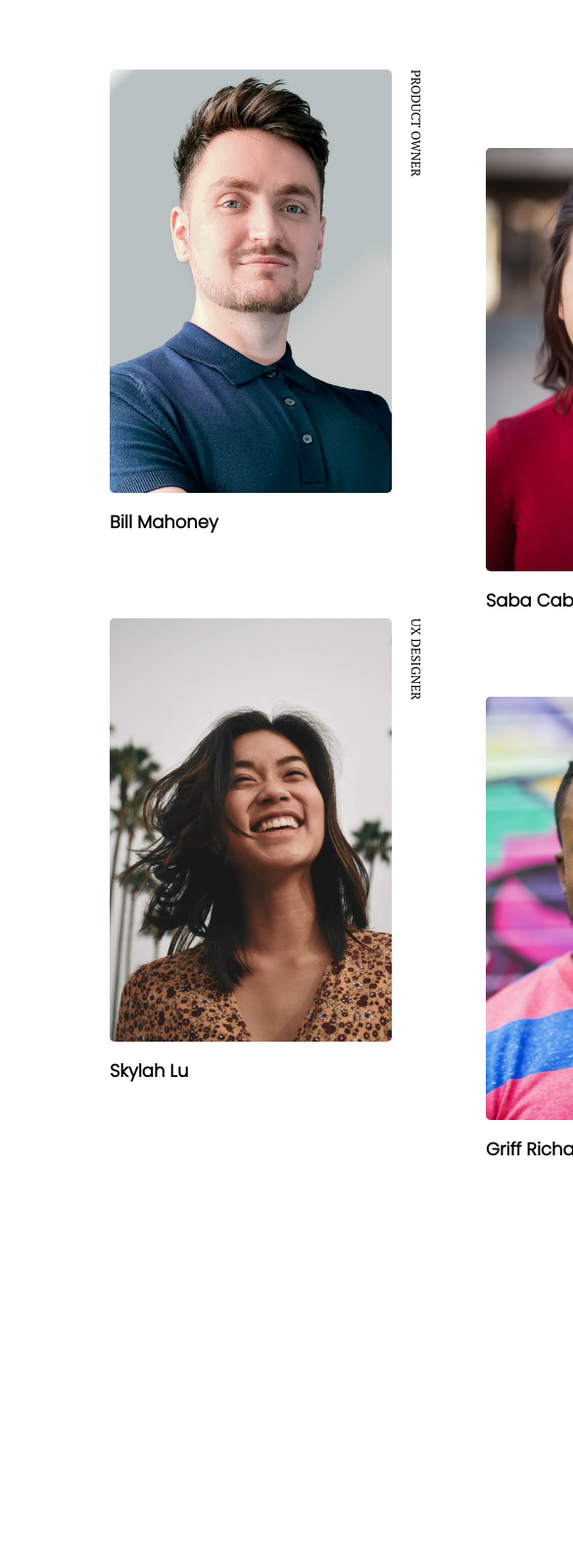
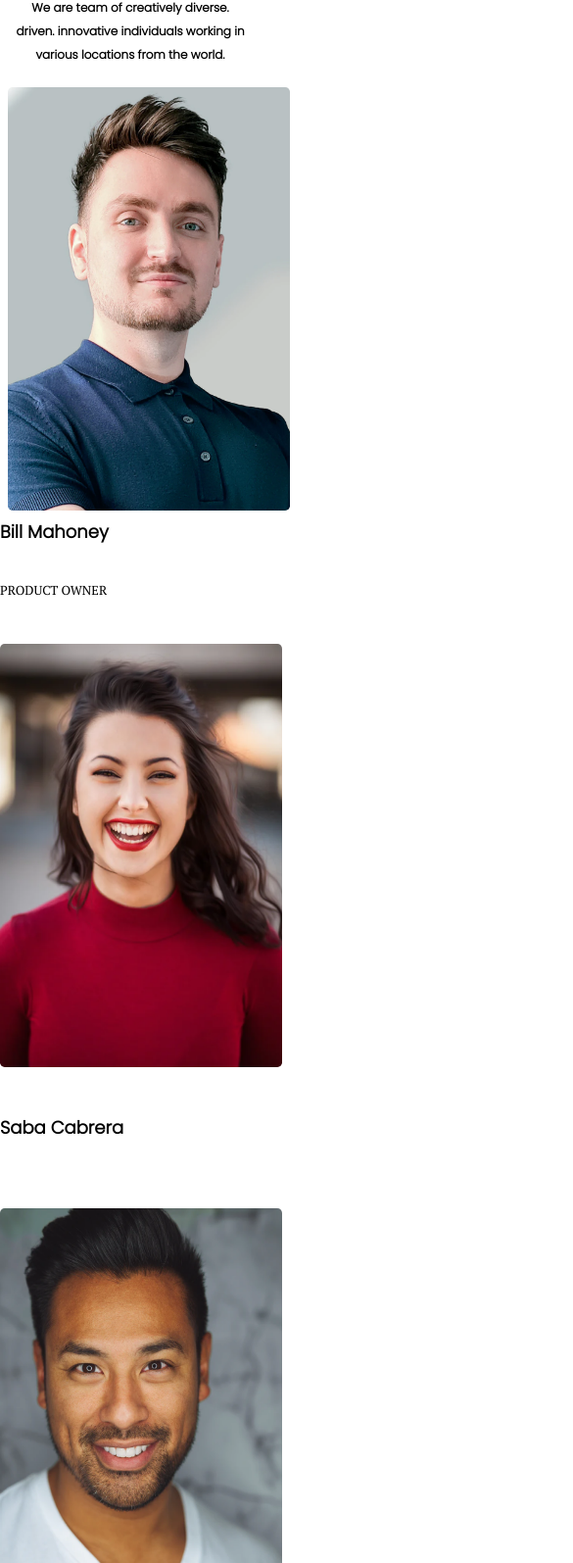
Before and after one commit to E2050-FARUK/Sprint-1-Assignment-Team-Page, a plain HTML site: page index.html in a window 390 px wide. Shown: the part 89-1684 px from the top of the page at 98% size, 585 px wide, since content can reach past the window. Before the commit the page ends 1440 px from the top, so only its background shows below. Drawn offline with Linux system fonts and the light colour scheme.

Commit message:
update style.css media

```diff
--- a/style.css
+++ b/style.css
@@ -140,7 +140,7 @@ h3 {
     justify-self: start;
     text-transform: uppercase;
     writing-mode: vertical-rl;
-    padding-top: 80px;
+    margin-top: 5rem;
 }
 
 #title3 {
@@ -182,7 +182,7 @@ h3 {
     justify-self: start;
     text-transform: uppercase;
     writing-mode: vertical-rl;
-    padding-top: 80px;
+    margin-top: 5rem;
 }
 
 #title6 {
@@ -199,3 +199,218 @@ h3 {
     grid-template-rows: 4rem 6rem;
     grid-area: 1 / 1 / span 1 / span 3;
 }
+
+@media (max-width: 600px){
+
+
+    .headers {
+        display: grid;
+        grid-template-columns: 16rem ;
+        grid-template-rows: 3rem 6rem;
+        line-height: 1.5rem;
+        grid-gap: 0rem;
+        margin: 5px;
+
+    }
+
+    h1 {
+        grid-area: 1 / 1 / span 1 / span 1;
+        text-align: center;
+        font-size: 26px;
+        margin: 0.5rem;
+    }
+
+    .header-p {
+        grid-area: 2 / 1 / span 1 / span 1;
+        text-align: center;
+        font-size: 12px;
+        margin: 0.5rem;
+
+    }
+
+    .pics-1 {
+        display: grid;
+        grid-template-columns:  18rem ;
+        grid-template-rows: 27rem 3rem 3rem 27rem 3rem 3rem 27rem 3rem 3rem;
+        font-size: small;
+        grid-gap: 1rem;
+    }
+
+    #pic-1 {
+        grid-area: 1 / 1 / span 1 / span 1;
+        width: 100%;
+        height: 100%;
+        border-radius: 0.3rem;
+        margin: 0.5rem;
+    }
+
+
+    #name1 {
+        grid-area: 2 / 1 / span 1 / span 1;
+        font-family: 'Poppins', sans-serif;
+        font-weight: 900;
+        font-size: 18px;
+    }
+
+    #title1
+     {
+        grid-area: 3 / 1 / span 1 / span 1;
+        font-family: 'PT Serif', serif;
+        font-size: small;
+        align-self: start;
+        justify-self: start;
+        text-transform: uppercase;
+        writing-mode: horizontal-tb;
+
+    }
+
+    #pic-2 {
+        grid-area: 4 / 1 / span 1 / span 1;
+        width: 100%;
+        height: 100%;
+        border-radius: 0.3rem;
+        margin-top: 0rem;
+    }
+
+
+    #name2 {
+        grid-area: 5 / 1 / span 1 / span 1;
+        font-family: 'Poppins', sans-serif;
+        font-weight: 900;
+        font-size: 18px;
+    }
+
+    #title2
+     {
+        grid-area: 6 / 1 / span 1 / span 1;
+        font-family: 'PT Serif', serif;
+        font-size: small;
+        align-self: start;
+        justify-self: start;
+        text-transform: uppercase;
+        writing-mode: horizontal-tb;
+
+    }
+    #pic-3 {
+        grid-area: 7 / 1 / span 1 / span 1;
+        width: 100%;
+        height: 100%;
+        border-radius: 0.3rem;
+    }
+
+
+    #name3 {
+        grid-area: 8 / 1 / span 1 / span 1;
+        font-family: 'Poppins', sans-serif;
+        font-weight: 900;
+        font-size: 18px;
+    }
+
+    #title3
+     {
+        grid-area: 9 / 1 / span 1 / span 1;
+        font-family: 'PT Serif', serif;
+        font-size: small;
+        align-self: start;
+        justify-self: start;
+        text-transform: uppercase;
+        writing-mode: horizontal-tb;
+
+    }
+
+
+
+
+
+.pics-2 {
+    display: grid;
+    grid-template-columns:  18rem ;
+    grid-template-rows: 27rem 3rem 3rem 27rem 3rem 3rem 27rem 3rem 3rem;
+    font-size: small;
+    grid-gap: 1rem;
+}
+
+#pic-4 {
+    grid-area: 1 / 1 / span 1 / span 1;
+    width: 100%;
+    height: 100%;
+    border-radius: 0.3rem;
+}
+
+
+#name4 {
+    grid-area: 2 / 1 / span 1 / span 1;
+    font-family: 'Poppins', sans-serif;
+    font-weight: 900;
+    font-size: 18px;
+}
+
+#title4
+ {
+    grid-area: 3 / 1 / span 1 / span 1;
+    font-family: 'PT Serif', serif;
+    font-size: small;
+    align-self: start;
+    justify-self: start;
+    text-transform: uppercase;
+    writing-mode: horizontal-tb;
+
+}
+
+#pic-5 {
+    grid-area: 4 / 1 / span 1 / span 1;
+    width: 100%;
+    height: 100%;
+    border-radius: 0.3rem;
+    margin-top: 0rem;
+}
+
+
+#name5 {
+    grid-area: 5 / 1 / span 1 / span 1;
+    font-family: 'Poppins', sans-serif;
+    font-weight: 900;
+    font-size: 18px;
+}
+
+#title5
+ {
+    grid-area: 6 / 1 / span 1 / span 1;
+    font-family: 'PT Serif', serif;
+    font-size: small;
+    align-self: start;
+    justify-self: start;
+    text-transform: uppercase;
+    writing-mode: horizontal-tb;
+
+}
+#pic-6 {
+    grid-area: 7 / 1 / span 1 / span 1;
+    width: 100%;
+    height: 100%;
+    border-radius: 0.3rem;
+}
+
+
+#name6 {
+    grid-area: 8 / 1 / span 1 / span 1;
+    font-family: 'Poppins', sans-serif;
+    font-weight: 900;
+    font-size: 18px;
+}
+
+#title6
+ {
+    grid-area: 9 / 1 / span 1 / span 1;
+    font-family: 'PT Serif', serif;
+    font-size: small;
+    align-self: start;
+    justify-self: start;
+    text-transform: uppercase;
+    writing-mode: horizontal-tb;
+
+}
+
+
+
+}
```
